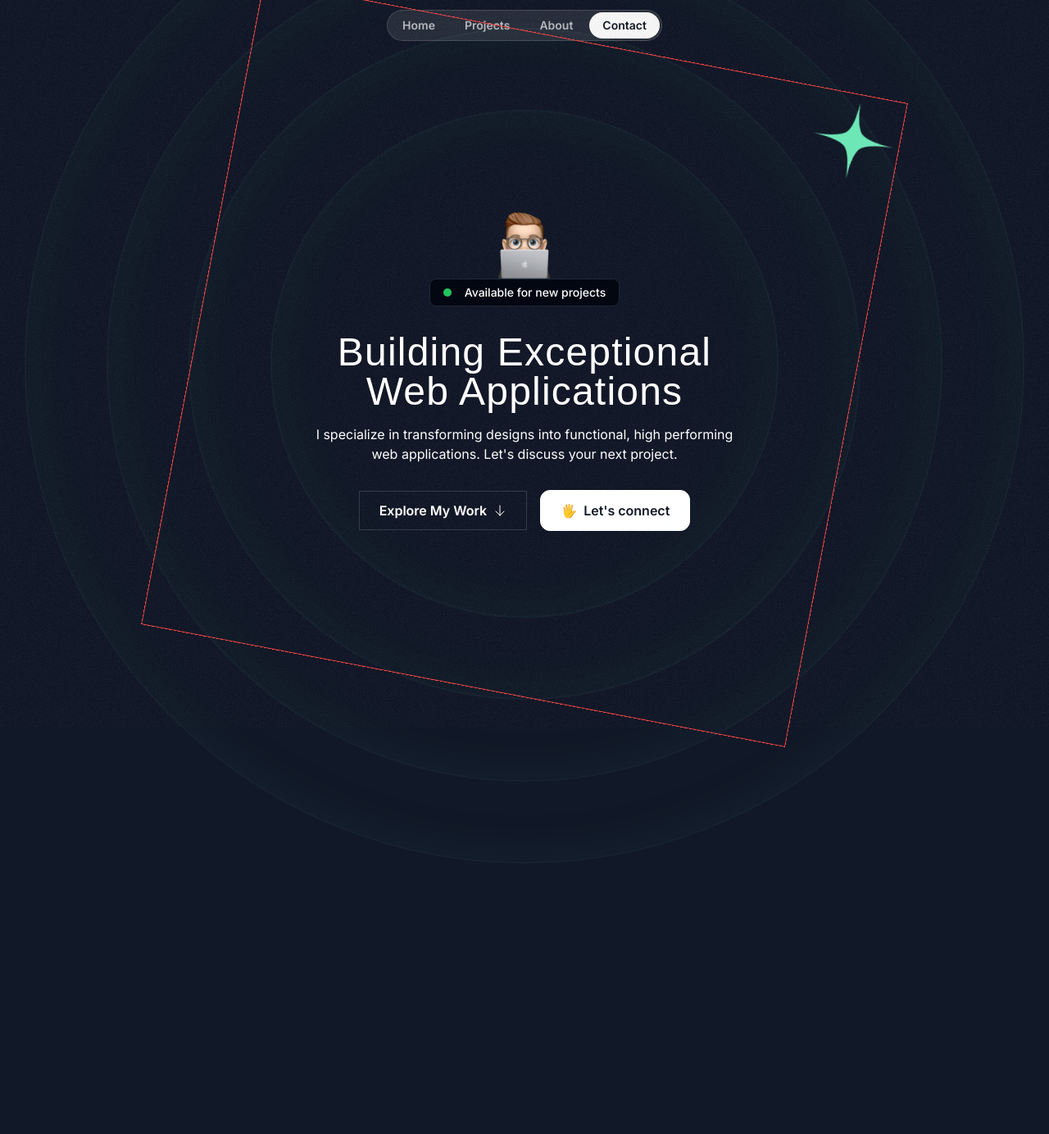
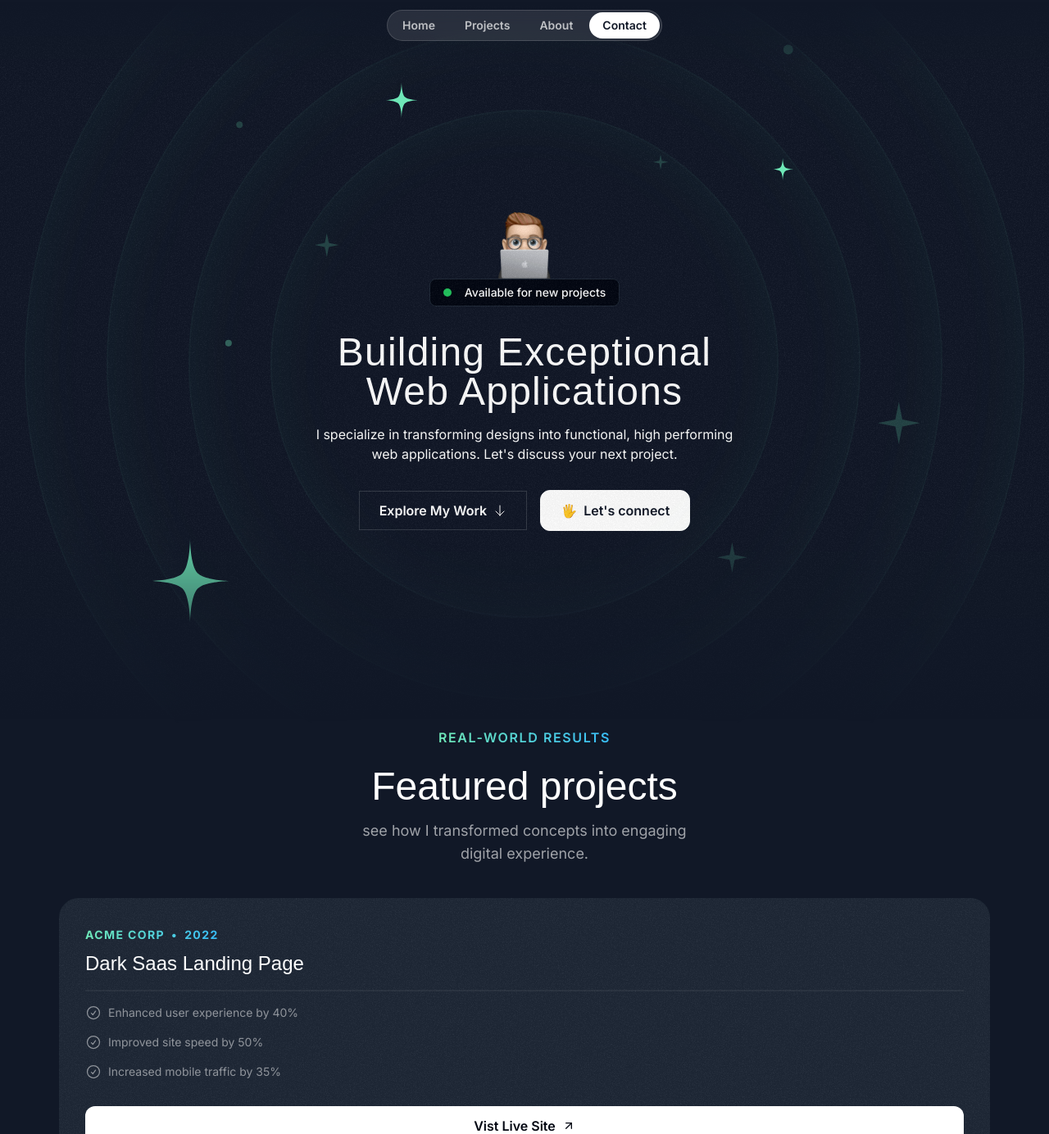
Before and after one commit to binyam-ta/portfolio, a Next.js app: page / in a window 1280 px wide. Shown: the top 1384 px of the page at 82% size. Before the commit the page ends 1054 px from the top, so only its background shows below. Built offline with nearby package versions, Linux system fonts and the light colour scheme; a web font is replaced by a local one.

Commit message:
some animation and projects

```diff
--- a/src/app/page.tsx
+++ b/src/app/page.tsx
@@ -1,10 +1,12 @@
 import {Header} from "@/sections/Header";
 import { HeroSection } from "@/sections/Hero";
+import { ProjectsSection } from "@/sections/Projects";
 export default function Home() {
   return (
     <div>
       <Header/>
       <HeroSection/>
+      <ProjectsSection/>
     </div>
   );
 }
--- /dev/null
+++ b/src/components/HeroOrbit.tsx
@@ -0,0 +1,19 @@
+import { PropsWithChildren } from "react"
+
+export const HeroOrbit = ({children, size, rotation }: PropsWithChildren<{size: number; rotation: number;}>)=> {
+    return(
+        <div className='absolute left-1/2 top-1/2 -translate-x-1/2 -translate-y-1/2 '>
+        <div className='flex items-start justify-start' style={{
+            transform: `rotate(${rotation}deg)`,
+        height: `${size}px`,
+        width: `${size}px`
+         }}>
+        <div className=" inline-flex "style={{
+            transform: `rotate(${rotation * -1}deg)`,
+        }}>
+          {children}
+        </div>
+        </div>
+        </div>
+    )
+}
--- a/src/sections/Header.tsx
+++ b/src/sections/Header.tsx
@@ -1,5 +1,5 @@
 export const Header = () => {
-  return <div className="flex justify-center items-center fixed top-3 w-full">
+  return <div className="flex justify-center items-center fixed top-3 w-full z-10">
     <nav className="flex gap-1 p-0.5 border border-white/15 rounded-full bg-white/10 backdrop-blur">
       <a href="#"
       className="nav-item"
--- a/src/sections/Hero.tsx
+++ b/src/sections/Hero.tsx
@@ -3,9 +3,12 @@ import memojiImage from '@/assets/images/memoji-computer.png'
 import ArrowDown from '@/assets/icons/arrow-down.svg';
 import grainImage from "@/assets/images/grain.jpg";
 import StarIcon from '@/assets/icons/star.svg'
+import SparkleIcon from '@/assets/icons/sparkle.svg'
+import { HeroOrbit } from '@/components/HeroOrbit';
 export const HeroSection = () => {
   return (
   <div className='py-32 md:py-48 lg:py-60 relative z-0 overflow-x-clip'>
+   <div className="absolute inset-0 fade-mask">
     <div className="absolute inset-0 -z-30 opacity-5"
     style={{
     backgroundImage: `url(${grainImage.src})`,
@@ -15,11 +18,39 @@ export const HeroSection = () => {
     <div className="size-[820px] hero-ring "></div>
     <div className="size-[1020px] hero-ring "></div>
     <div className="size-[1220px] hero-ring "></div>
-    <div className='absolute left-1/2 top-1/2 -translate-x-1/2 -translate-y-1/2 '>
-    <div className="border border-red-500 size-[800px] inline-flex animate-spin [animation-duration:20s]">
-      <StarIcon className="size-28 text-emerald-300 " />
-    </div>
-    </div>
+  <HeroOrbit size={800} rotation={-78}>
+  <StarIcon className="size-28 text-emerald-300 " />
+  </HeroOrbit>
+  <HeroOrbit size={550} rotation={20}>
+  <StarIcon className="size-12 text-emerald-300 " />
+  </HeroOrbit>
+  <HeroOrbit size={590} rotation={98}>
+  <StarIcon className="size-8 text-emerald-300 " />
+  </HeroOrbit>
+  <HeroOrbit size={430} rotation={-14}>
+  <SparkleIcon className="size-8 text-emerald-300/20 " />
+  </HeroOrbit>
+  <HeroOrbit size={440} rotation={79}>
+  <SparkleIcon className="size-5 text-emerald-300/20 " />
+  </HeroOrbit>
+  <HeroOrbit size={530} rotation={178}>
+  <SparkleIcon className="size-10 text-emerald-300/20 " />
+  </HeroOrbit>
+  <HeroOrbit size={710} rotation={144}>
+  <SparkleIcon className="size-14 text-emerald-300/20 " />
+  </HeroOrbit>
+  <HeroOrbit size={720} rotation={85}>
+  <div className="size-3 rounded-full bg-emerald-300/20"></div>
+  </HeroOrbit>
+  <HeroOrbit size={520} rotation={-41}>
+  <div className="size-2 rounded-full bg-emerald-300/20"></div>
+  </HeroOrbit>
+  <HeroOrbit size={520} rotation={-41}>
+  <div className="size-2 rounded-full bg-emerald-300/20"></div>
+  </HeroOrbit><HeroOrbit size={650} rotation={-5}>
+  <div className="size-2 rounded-full bg-emerald-300/20"></div>
+  </HeroOrbit>
+  </div>
    <div className="container">
 
     <div className='flex flex-col items-center'>
--- a/src/sections/Projects.tsx
+++ b/src/sections/Projects.tsx
@@ -1,7 +1,10 @@
 import darkSaasLandingPage from "@/assets/images/dark-saas-landing-page.png";
 import lightSaasLandingPage from "@/assets/images/light-saas-landing-page.png";
 import aiStartupLandingPage from "@/assets/images/ai-startup-landing-page.png";
-
+import Image from 'next/image';
+import CheckCircleIcon from '@/assets/icons/check-circle.svg'
+import ArrowUpRightIcon from '@/assets/icons/arrow-up-right.svg'
+import grainImage from '@/assets/images/grain.jpg'
 const portfolioProjects = [
   {
     company: "Acme Corp",
@@ -42,5 +45,56 @@ const portfolioProjects = [
 ];
 
 export const ProjectsSection = () => {
-  return <div>Projects Section</div>;
+  return <section className="pb-16">
+    <div className="container">
+      <div className="flex justify-center">
+      <p className="uppercase font-semibold tracking-widest bg-gradient-to-r from-emerald-300 to-sky-400 text-transparent bg-clip-text text-center">
+        Real-world Results</p>
+        </div>
+      <h2 className="font-serif text-3xl md:text-5xl text-center mt-6">Featured projects</h2>
+      <p className="text-center mt-4 md:text-lg text-white/60 max-w-md mx-auto">see how I transformed concepts into engaging digital experience.</p>
+      <div className="flex flex-col gap-20 mt-10">
+        {portfolioProjects.map(project => (
+          <div key={project.title} className="bg-gray-800 rounded-3xl
+          relative z-0 after:z-10 overflow-hidden
+          after:content-[''] after:absoluter:inset-0
+           after:outline after:-outline-offset-2
+           after:rounded-3xl after:outline-white/20 px-8 pt-8
+           after:pointer-events-none">
+            <div className="absolute inset-0 -z-10 opacity-5"
+            style={{
+              backgroundImage: `url(${grainImage.src})`,
+            }}>
+
+            </div>
+              <div className="bg-gradient-to-r from-emerald-300 to-sky-400
+              inline-flex gap-2 font-bold uppercase tracking-widest text-sm text-transparent bg-clip-text">
+              <span>{project.company}</span>
+              <span>&bull;</span>
+              <span>{project.year}</span>
+            </div>
+            <h3  className="font-serif text-2xl mt-2 ">{project.title}</h3>
+            <hr className="border-t-2 border-white/5 mt-4" />
+            <ul className="flex flex-col gap-4 mt-4">
+              {project.results.map((result) =>(
+                <li className="flex gap-2 text-sm text-white/50">
+                  <CheckCircleIcon className="size-5" />
+                  <span>{result.title}</span>
+                  </li>
+              ))}
+            </ul>
+            <a href={project.link}>
+            <button className="bg-white text-gray-950
+            h-12 w-full rounded-xl font-semibold inline-flex items-center
+            justify-center gap-2 mt-8">
+              <span>Vist Live Site</span>
+              <ArrowUpRightIcon className="size-4"/>
+              </button>
+            </a>
+            <Image src={project.image} alt={project.title} className="mt-8 -mb-4" />
+          </div>
+        ))}
+      </div>
+    </div>
+  </section>;
 };
--- a/tailwind.config.ts
+++ b/tailwind.config.ts
@@ -21,12 +21,24 @@ const config: Config = {
       },
     },
     extend: {
+      maskImage: {
+        'fade-mask': 'linear-gradient(to bottom, transparent, black 10%, black 70%, transparent)',
+      },
       fontFamily: {
         sans: 'var(--font-sans)',
         serif: 'var(--font-serif)'
       }
     },
   },
-  plugins: [],
+  plugins: [
+     // @ts-ignore: Suppress TypeScript type error for the addUtilities argument
+      function ({ addUtilities }) {
+    addUtilities({
+      '.fade-mask': {
+        '-webkit-mask-image': 'linear-gradient(to bottom, transparent, black 10%, black 70%, transparent)',
+        'mask-image': 'linear-gradient(to bottom, transparent, black 10%, black 70%, transparent)',
+      },
+    });
+  },],
 };
 export default config;
```
Also changed, not shown: 1 other file (tests, documents, lock files or other folders).
